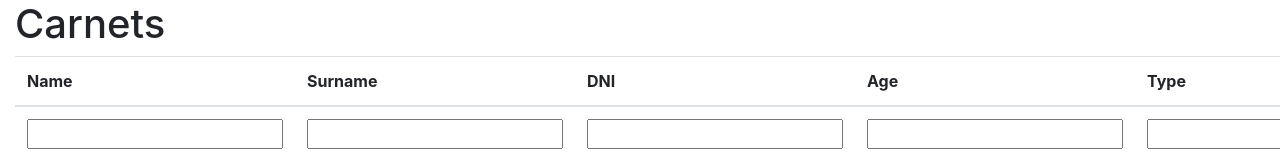
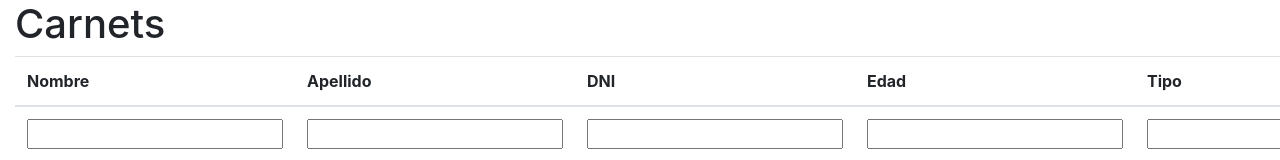
Before and after one commit to mrchavea/DGT-CARNET-Frontend, a React (Create React App) app: page / in a window 1280 px wide. Shown: the top 160 px of the page. Built offline with nearby package versions, Linux system fonts and the light colour scheme.

Commit message:
Añadido metodo retirar carnet y revalidar junto con cambios en css

```diff
--- a/package.json
+++ b/package.json
@@ -10,6 +10,7 @@
     "@testing-library/react": "^9.4.0",
     "@testing-library/user-event": "^7.2.1",
     "bootstrap": "^4.4.1",
+    "heroku": "^7.35.1",
     "react": "^16.12.0",
     "react-bootstrap": "^1.0.0-beta.16",
     "react-bootstrap-validation": "^0.1.11",
--- a/src/Carnets.js
+++ b/src/Carnets.js
@@ -120,12 +120,12 @@ class Carnets extends React.Component{
                         <table class="table">
                             <thead>
                                 <tr>
-                                    <th>Name</th>
-                                    <th>Surname</th>
+                                    <th>Nombre</th>
+                                    <th>Apellido</th>
                                     <th>DNI</th>
-                                    <th>Age</th>
-                                    <th>Type</th>
-                                    <th>Valid</th>
+                                    <th>Edad</th>
+                                    <th>Tipo</th>
+                                    <th>Válido</th>
                                 </tr>
                             </thead>
                             <tbody>
--- a/src/EditCarnet.js
+++ b/src/EditCarnet.js
@@ -11,7 +11,7 @@ function EditCarnet(props){
         <tr>
             <td><input className="forms-control" name="name" value={props.carnet.name} onChange={handleChange}/> </td>
             <td><input className="forms-control" name="surname" value={props.carnet.surname} onChange={handleChange}/> </td>
-            <td><input className="forms-control" name="DNI" value={props.carnet.DNI} onChange={handleChange}/> </td>
+            <td><input className="forms-control" name="DNI" readonly value={props.carnet.DNI} onChange={handleChange}/> </td>
             <td><input type="number" min="0" className="forms-control" name="age" value={props.carnet.age} onChange={handleChange}/> </td>
             <td><input className="forms-control" name="vehicleType" value={props.carnet.vehicleType} onChange={handleChange}/> </td>
             <td><FontAwesomeIcon icon={faCheck} size="2x"/></td>
```
Also changed, not shown: 1 other file (tests, documents, lock files or other folders).
